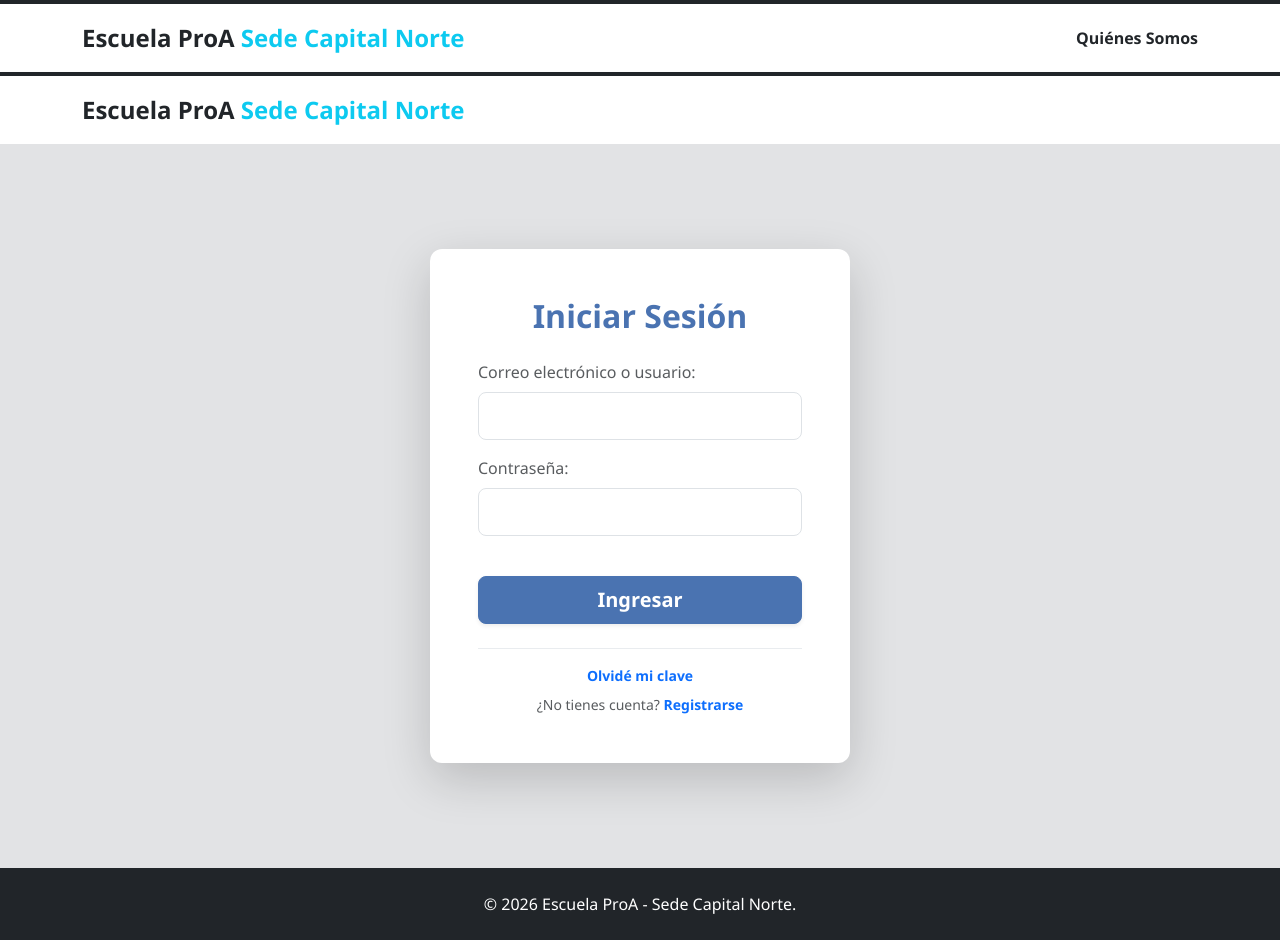
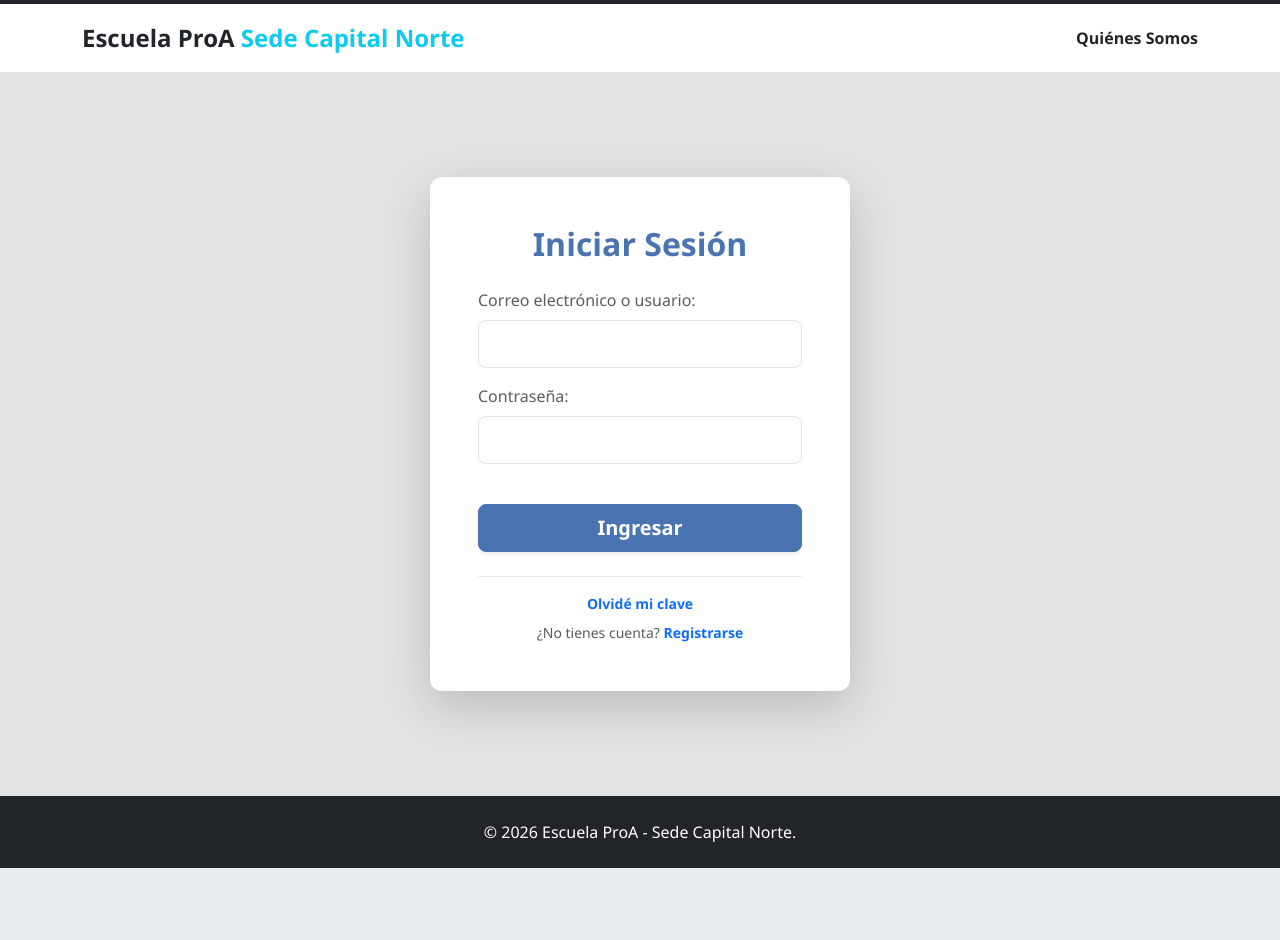
Before and after one commit to ISPC-TSDS/Syntax-Error, an Angular app in the folder frontend/sistema_gestion_espacios/: page /login in a window 1280 px wide. After the commit the page ends 868 px from the top, so only its background shows below. Built offline with nearby package versions, Linux system fonts and the light colour scheme.

Commit message:
fix: elimino la navbar

```diff
--- a/frontend/sistema_gestion_espacios/src/app/pages/login/login.html
+++ b/frontend/sistema_gestion_espacios/src/app/pages/login/login.html
@@ -1,12 +1,5 @@
-<header class="bg-white py-3 shadow-sm border-top border-dark border-4">
-    <div class="container d-flex justify-content-center justify-content-md-start">
-        <a class="navbar-brand fs-4 text-decoration-none" routerLink="/">
-            <span class="text-dark fw-bold">Escuela ProA</span><span class="text-info fw-bold"> Sede Capital Norte</span>
-        </a>
-    </div>
-</header>
-
-<section class="bg-secondary-subtle d-flex justify-content-center align-items-center flex-grow-1" style="min-height: calc(100vh - 76px);">
+<section class="bg-secondary-subtle d-flex justify-content-center align-items-center flex-grow-1"
+    style="min-height: calc(100vh - 76px);">
 
     <div class="card p-5 shadow-lg border-0 text-center" style="max-width: 420px; width: 100%; border-radius: 12px;">
 
@@ -16,11 +9,7 @@
 
             <div class="mb-3 text-start">
                 <label for="username" class="form-label fw-medium text-muted">Correo electrónico o usuario:</label>
-                <input
-                    type="text"
-                    id="username"
-                    formControlName="username"
-                    class="form-control form-control-lg"
+                <input type="text" id="username" formControlName="username" class="form-control form-control-lg"
                     [class.is-invalid]="loginForm.get('username')?.invalid && loginForm.get('username')?.touched">
 
                 @if (loginForm.get('username')?.hasError('required') && loginForm.get('username')?.touched) {
@@ -33,11 +22,7 @@
 
             <div class="mb-3 text-start">
                 <label for="password" class="form-label fw-medium text-muted">Contraseña:</label>
-                <input
-                    type="password"
-                    id="password"
-                    formControlName="password"
-                    class="form-control form-control-lg"
+                <input type="password" id="password" formControlName="password" class="form-control form-control-lg"
                     [class.is-invalid]="loginForm.get('password')?.invalid && loginForm.get('password')?.touched">
 
                 @if (loginForm.get('password')?.hasError('required') && loginForm.get('password')?.touched) {
```
Lines whose indentation alone changed are shown as unchanged.
